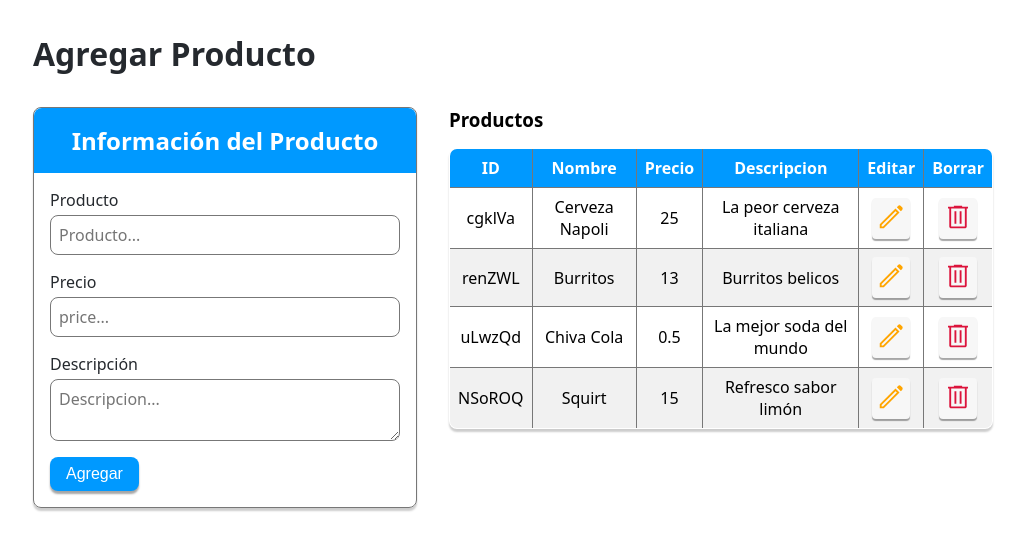
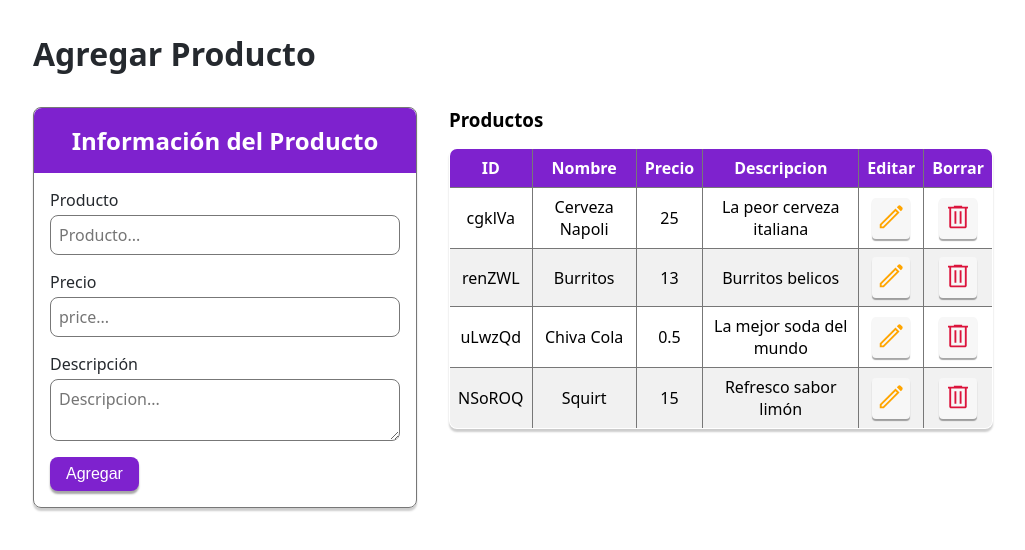
Before and after one commit to Congal-Club/tarea-1-negocios, a React (Vite) app: page / in a window 1280 px wide. Shown: the top 550 px of the page, without its empty margins (127-1152 px from the left). Built offline with nearby package versions, Linux system fonts and the light colour scheme; data requests are answered from the project's data file.

Commit message:
Cambio de color a morado

```diff
--- a/src/components/Form.module.css
+++ b/src/components/Form.module.css
@@ -10,7 +10,7 @@
   padding: 1rem;
   border-top-right-radius: 0.5rem;
   border-top-left-radius: 0.5rem;
-  background-color: #09f;
+  background-color: #7e22ce;
   color: #fff;
   font-size: 1.5rem;
   text-align: center;
@@ -53,7 +53,7 @@
   padding: 0.5rem 1rem;
   border: none;
   border-radius: 0.5rem;
-  background-color: #09f;
+  background-color: #7e22ce;
   color: #fff;
   font-size: 1rem;
   box-shadow: 0 3px 2px rgba(0, 0, 0, 0.35);
--- a/src/components/TableOfProducts.module.css
+++ b/src/components/TableOfProducts.module.css
@@ -9,7 +9,7 @@
 }
 
 .table thead {
-  background-color: #09f;
+  background-color: #7e22ce;
   color: #fff;
   font-weight: bold;
 }
```
